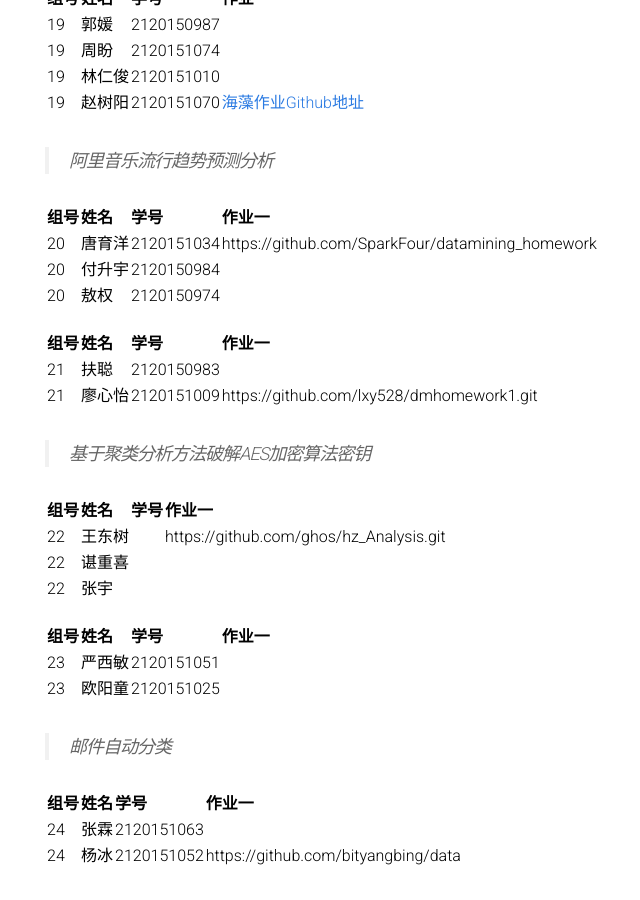
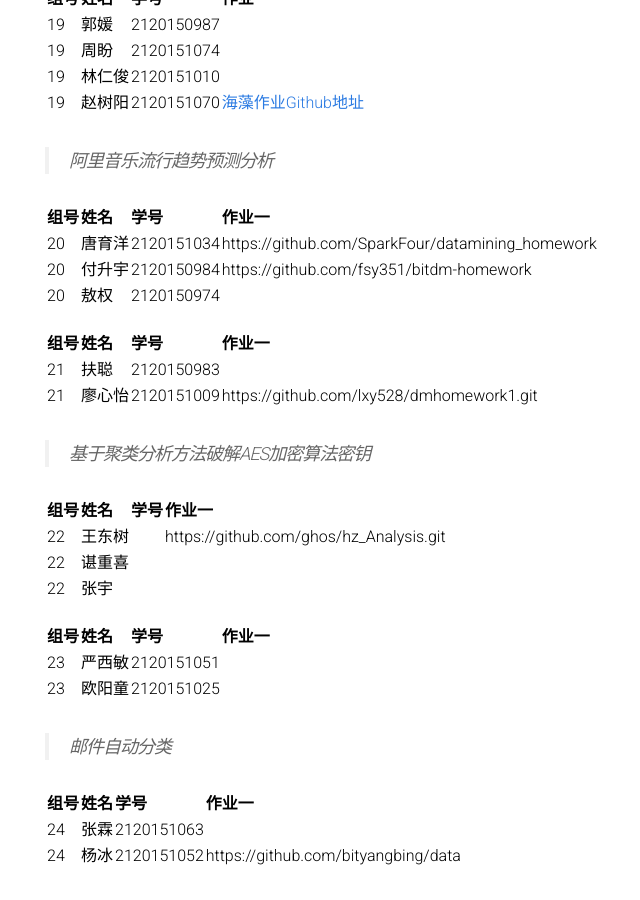
Before and after one commit to BITDM/bitdm.github.io, a Jekyll site: the page built from 2016/groups.md, in a window 1280 px wide and 900 px high, scrolled down 3695 px. Shown: the whole window, without its empty margins (195-835 px from the left). Built offline with Jekyll 4.4.1, drawn with Linux system fonts in a browser that asks for light colours; some of the changed lines change nothing that is shown.

Commit message:
Update groups.md

```diff
--- a/2016/groups.md
+++ b/2016/groups.md
@@ -160,7 +160,7 @@ permalink: /2016/groups/
 |组号|姓名|学号|作业一|
 |:-------------|:-------------|:-----|:-----|
 |20|唐育洋|2120151034|https://github.com/SparkFour/datamining_homework
-|20|付升宇|2120150984|
+|20|付升宇|2120150984|https://github.com/fsy351/bitdm-homework
 |20|敖权|2120150974|
 
 |组号|姓名|学号|作业一|
```
